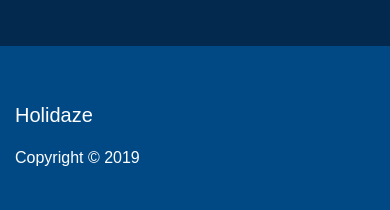
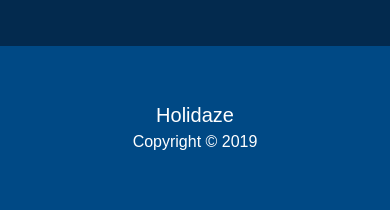
Before and after one commit to louisery/ProjectExam2_Holidaze_React, a React app: page /city in a window 390 px wide. Shown: the part 2933-3143 px from the top of the page. Built offline with nearby package versions, Linux system fonts and the light colour scheme; a web font is replaced by a local one.

Commit message:
fixed BEM and center align footer text on small screens

```diff
--- a/src/components/footerComponent.jsx
+++ b/src/components/footerComponent.jsx
@@ -7,10 +7,10 @@ export default class FooterComponent extends React.Component {
         <footer className="[ footer py-4 ]">
           <div className="[ container ]">
             <div className="[ row ]">
-              <div className="[ col-md-3 ]">
+              <div className="[ col-md-3 col-xs-12 text-center ]">
                 <div className="[ footer__text ]">
-                  <p className="[ footer__text--logo ]">Holidaze</p>
-                  <p className="[ footer__text--copyright ]">
+                  <p className="[ footer__logo--placing ]">Holidaze</p>
+                  <p className="[ footer__copyright--placing ]">
                     Copyright &copy; 2019
                   </p>
                 </div>
--- a/src/styles/partials/_footer.scss
+++ b/src/styles/partials/_footer.scss
@@ -4,11 +4,15 @@
 
     &__text {
         padding-top: 30px;
+        text-align: left;
+        margin: 0 auto;
+    }
 
-        &--logo {
-            font-family: $logo-font;
-            font-size: 20px;
-        }
+    &__logo--placing {
+        font-family: $logo-font;
+        font-size: 20px;
+        text-align: left;
+        margin: 0 auto;
     }
 
     &__social {
@@ -26,4 +30,15 @@
     }
 }
 
-// footer text midtstilt small screens
+// footer text align center on small screens
+@media (max-width: 800px) {
+    .footer {
+        &__logo--placing {
+            text-align: center;
+        }
+
+        &__copyright--placing {
+            text-align: center;
+        }
+    }
+}
```
